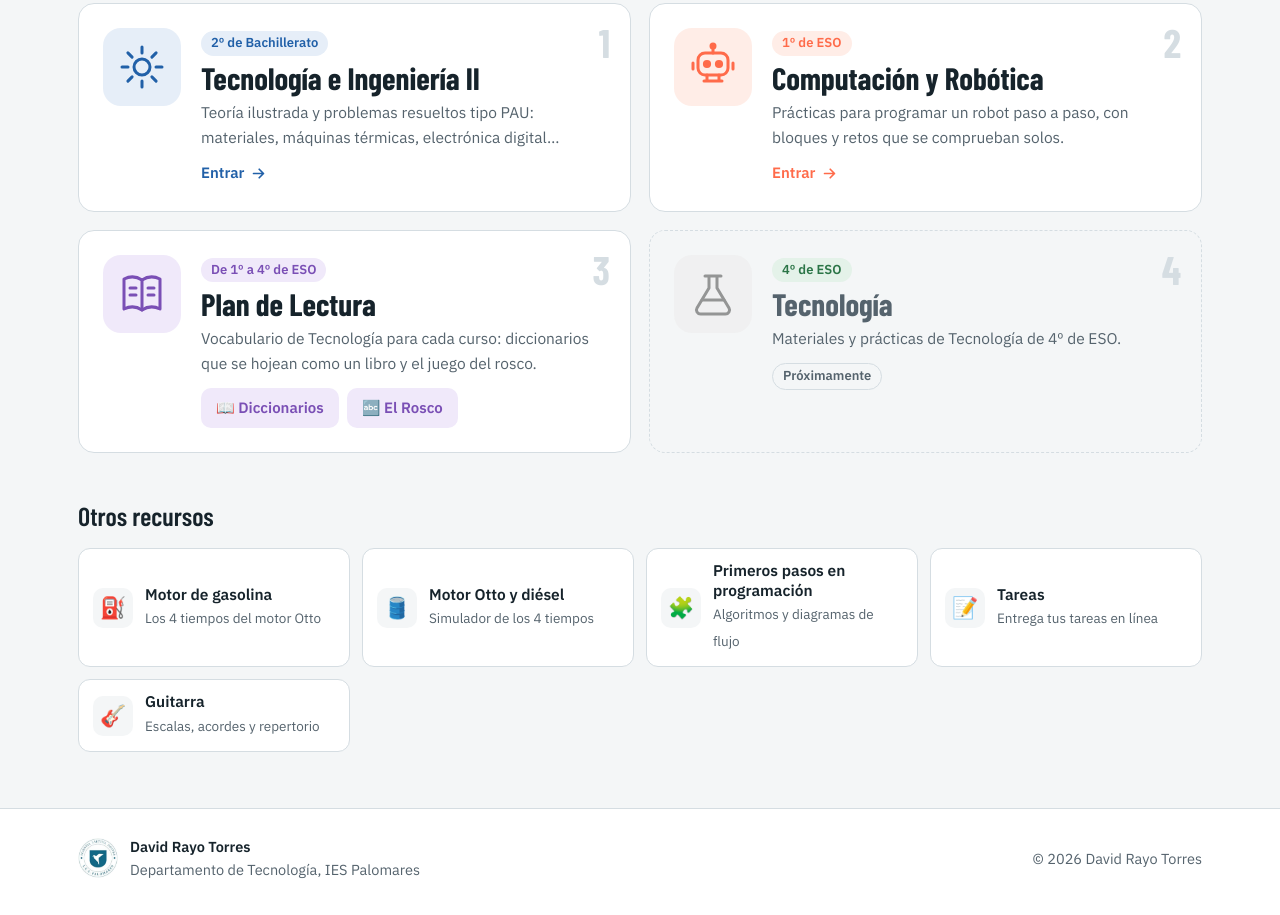
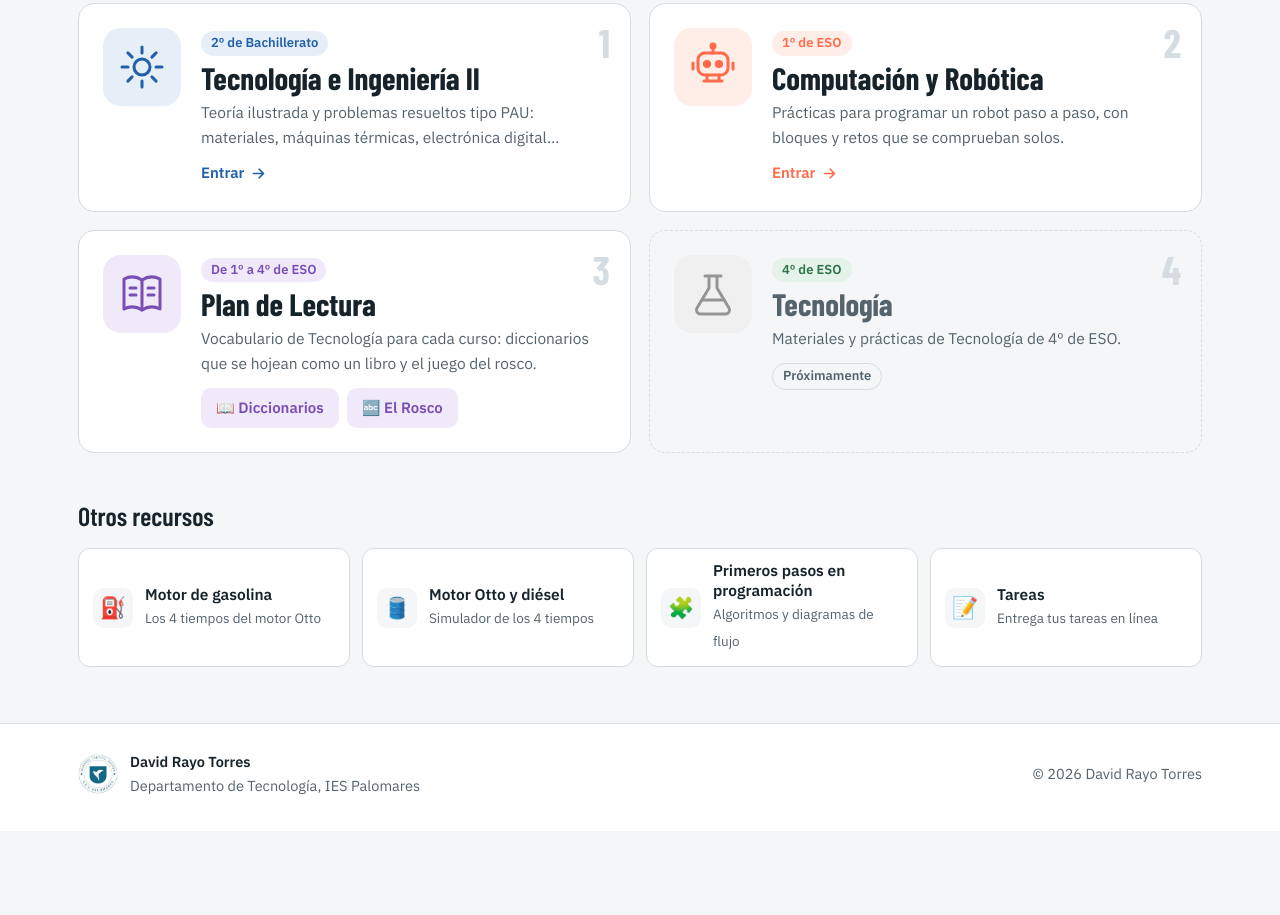
Before and after one commit to davidrayo-tecno/Tecno, a plain HTML site: page index.html in a window 1280 px wide. Shown: the part 345-1260 px from the top of the page. After the commit the page ends 1176 px from the top, so only its background shows below. Drawn offline with nearby package versions, Linux system fonts and the light colour scheme; no server answers.

Commit message:
Portada: quitar el acceso directo a Guitarra (#38)
La sección sigue existiendo en su dirección, pero ya no aparece en la portada.


Claude-Session: https://claude.ai/code/session_01MKfDwCwP4Sj9mLToUTZY3M

Co-authored-by: Claude <noreply@anthropic.com>

```diff
--- a/index.html
+++ b/index.html
@@ -182,7 +182,6 @@ footer strong{color:var(--ink);font-weight:600}
     <li><a href="motordiesel/"><span class="e" aria-hidden="true">🛢️</span><span><b>Motor Otto y diésel</b><small>Simulador de los 4 tiempos</small></span></a></li>
     <li><a href="algoritmos.html"><span class="e" aria-hidden="true">🧩</span><span><b>Primeros pasos en programación</b><small>Algoritmos y diagramas de flujo</small></span></a></li>
     <li><a href="tareas/"><span class="e" aria-hidden="true">📝</span><span><b>Tareas</b><small>Entrega tus tareas en línea</small></span></a></li>
-    <li><a href="guitarra/"><span class="e" aria-hidden="true">🎸</span><span><b>Guitarra</b><small>Escalas, acordes y repertorio</small></span></a></li>
   </ul>
 </main>
 
```
